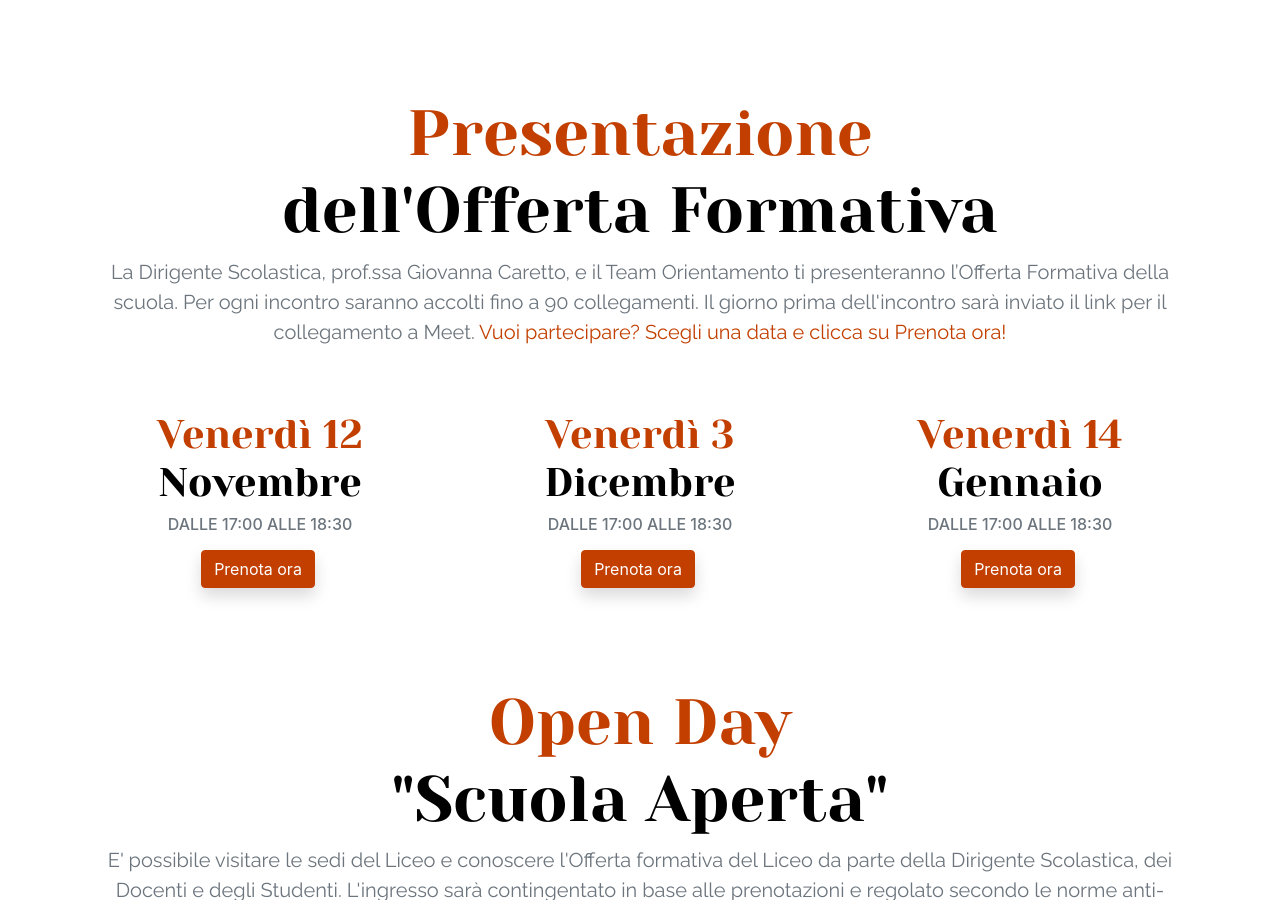
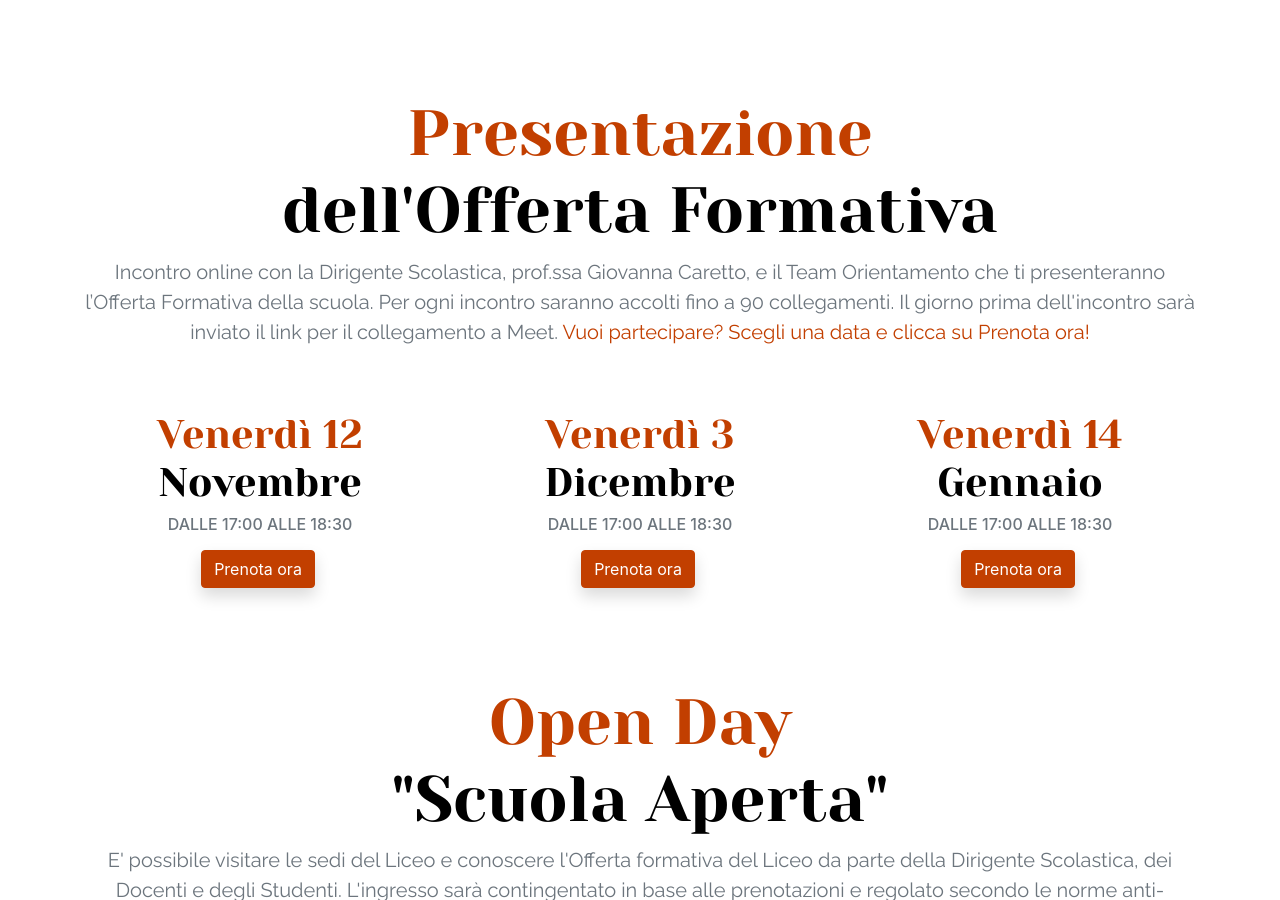
Before and after one commit to PiervitoCreanza/orientamento.liceodegiorgi.edu.it, a Jekyll site: the page built from incontri.html, in a window 1280 px wide and 900 px high, scrolled down 853 px. Built offline with Jekyll 4.4.1, drawn with Linux system fonts in a browser that asks for light colours.

Commit message:
Updated '_data/incontri.json' via CloudCannon

```diff
--- a/_data/incontri.json
+++ b/_data/incontri.json
@@ -6,7 +6,7 @@
 	"listaIncontri": [
 		{
 			"titolo": "<span class='text-red'>Presentazione</span></br> dell'Offerta Formativa",
-			"sottotitolo": "La Dirigente Scolastica, prof.ssa Giovanna Caretto, e il Team Orientamento ti presenteranno l’Offerta Formativa della scuola. Per ogni incontro saranno accolti fino a 90 collegamenti. Il giorno prima dell'incontro sarà inviato il link per il collegamento a Meet. <span class='text-red'>Vuoi partecipare? Scegli una data e clicca su Prenota ora!</span>",
+			"sottotitolo": "Incontro online con la Dirigente Scolastica, prof.ssa Giovanna Caretto, e il Team Orientamento che ti presenteranno l’Offerta Formativa della scuola. Per ogni incontro saranno accolti fino a 90 collegamenti. Il giorno prima dell'incontro sarà inviato il link per il collegamento a Meet. <span class='text-red'>Vuoi partecipare? Scegli una data e clicca su Prenota ora!</span>",
 			"date": [
 				{
 					"giorno": "Venerdì 12",
```
